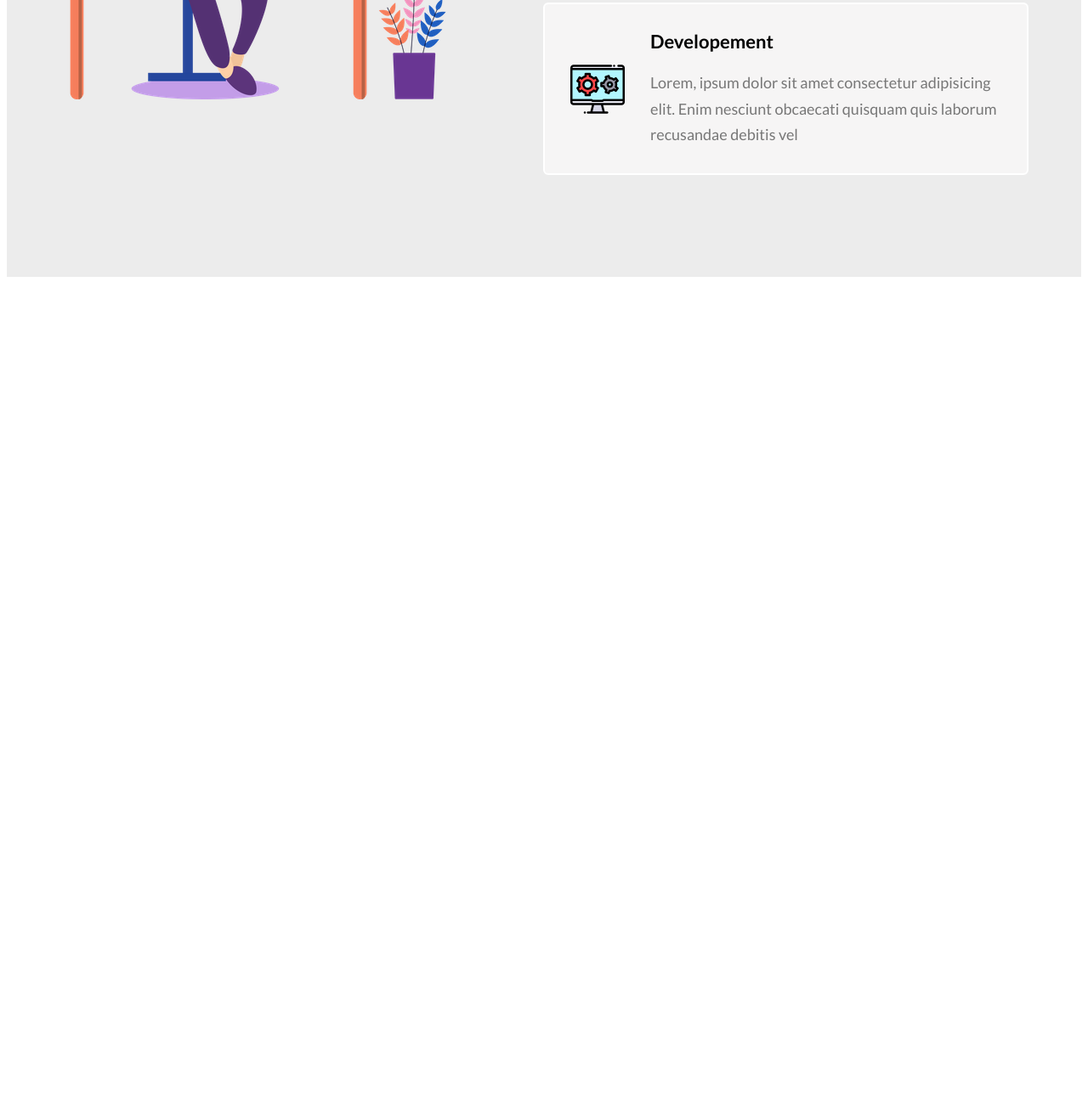
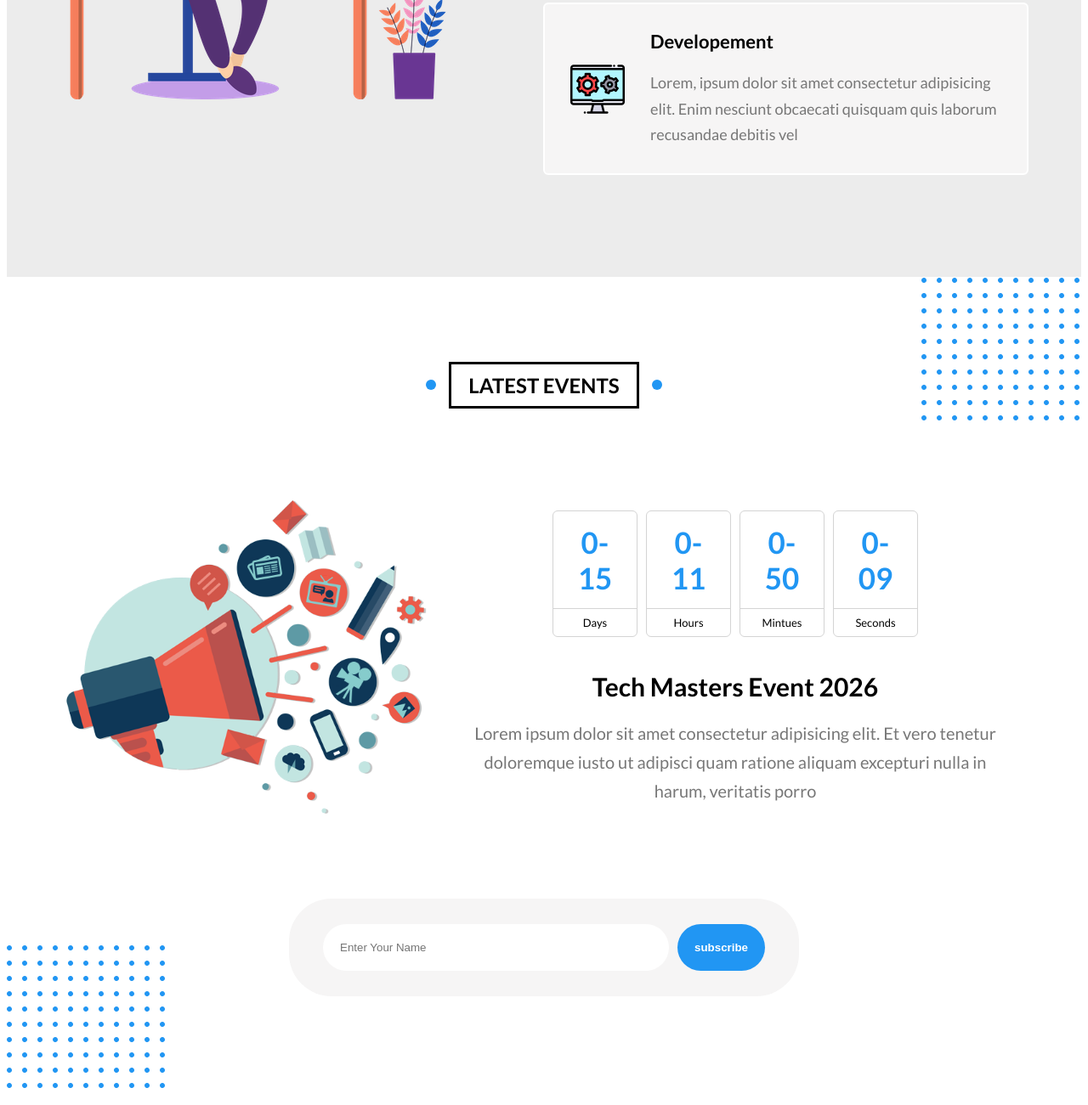
Before and after one commit to rewantal555-blip/template-3, a plain HTML site: page index.html in a window 1280 px wide. Shown: the part 8896-10197 px from the top of the page at 85% size. Before the commit the page ends 9230 px from the top, so only its background shows below. Drawn offline with nearby package versions, Linux system fonts and the light colour scheme.

Commit message:
Add and Style Latest Events Section

```diff
--- a/assets/css/style.css
+++ b/assets/css/style.css
@@ -855,7 +855,7 @@ nav .mega-menu .links li a svg {
   z-index: 1;
 }
 #work .container .boxes .box::before {
-   content: "";
+  content: "";
   left: 50%;
   top: 50%;
   position: absolute;
@@ -898,6 +898,133 @@ nav .mega-menu .links li a svg {
   margin: 20px 0 0;
 }
 /* End  how it works section */
+/* Start latest Events Section */
+#events {
+  padding: var(--main-padding);
+  position: relative;
+}
+#events .dots {
+  background-image: url(../images/dots.png) ;
+  background-repeat: no-repeat;
+  position: absolute;
+  height: 180px;
+  width: 198px;
+}
+#events .dots-up {
+  right: -10px;
+    top: 1px;
+}
+#events .dots-down {
+  bottom: 0;
+  left: 0;
+}
+#events .container {
+  display: flex;
+  justify-content: space-between;
+  align-items: center;
+  flex-wrap: wrap;
+}
+#events .container > img {
+max-width: 450px;
+}
+@media screen and (max-width:991px) {
+  #events .container > img {
+    display: none;
+  }
+  #events .dots {
+    display: none;
+  }
+}
+#events .container .info {
+  flex: 1;
+}
+#events .container .info .time {
+display: flex;
+justify-content: center;
+gap: 10px;
+align-items: center;
+margin: 20px auto;
+
+}
+@media screen and (max-width:991px) {
+  #events .container .info .time {
+    flex-wrap: wrap;
+  }
+  #events .container {
+    margin-top: -50px;
+  }
+}
+#events .container .info .time .unit {
+transition: var(--main-transition-duration);
+text-align: center;
+border-radius: 6px;
+border: 1px solid #d4d4d4;
+width: 100px;
+}
+#events .container .info .time .unit span {
+  display: block;
+  transition: var(--main-transition);
+}
+#events .container .info .time .unit span:first-child {
+  font-size: 35px;
+  color: var(--primary-color);
+  padding: 15px;
+  font-weight: bold;
+
+}
+#events .container .info .time .unit span:last-child {
+  font-size: 13px;
+  padding: 8px 10px;
+  border-top: 1px solid #d4d4d4;
+}
+#events .container .info h2 {
+font-size: 30px;
+text-align: center;
+margin: 40px 0 0 ;
+}
+#events .container .info p {
+font-size: 20px;
+line-height: 1.7;
+text-align: center;
+color: #777;
+}
+#events  .subscribe {
+  width: 100%;
+  margin-top: 50px;
+}
+#events  .subscribe form {
+  padding: 30px 40px;
+  max-width: 600px;
+  margin: 20px auto;
+  background-color: #f6f5f5;
+  border-radius:50px;
+  display: flex;
+  gap: 10px;
+}
+@media screen and (max-width:767px) {
+  #events  .subscribe form {
+    flex-direction: column;
+    padding: 30px 10px;
+  }
+}
+#events  .subscribe form input[type = "email"] {
+  padding: 20px;
+  flex: 1;
+  border: none;
+  caret-color: var(--primary-color);
+  border-radius: 50px;
+}
+#events  .subscribe form input[type = "submit"] {
+  padding: 20px;
+  cursor: pointer;
+  transition: var(--main-transition-duration);
+  color: white;
+  background-color: var(--primary-color);
+  border: none;
+  border-radius: 50px;
+  font-weight: bold;
+}
+/* End   latest Events section */
 /* Start Animation */
 @keyframes up-and-down {
   0%,
--- a/index.html
+++ b/index.html
@@ -672,24 +672,73 @@
               <img src="./assets/images/work-steps-2.png" alt="home" />
               <div class="text">
                 <h3>Architecture</h3>
-                <p> Lorem, ipsum dolor sit amet consectetur adipisicing elit. Enim
+                <p>
+                  Lorem, ipsum dolor sit amet consectetur adipisicing elit. Enim
                   nesciunt obcaecati quisquam quis laborum recusandae debitis
-                  vel</p>
+                  vel
+                </p>
               </div>
             </div>
             <div class="box">
               <img src="./assets/images/work-steps-3.png" alt="computer" />
               <div class="text">
                 <h3>Developement</h3>
-                <p>Lorem, ipsum dolor sit amet consectetur adipisicing elit. Enim
+                <p>
+                  Lorem, ipsum dolor sit amet consectetur adipisicing elit. Enim
                   nesciunt obcaecati quisquam quis laborum recusandae debitis
-                  vel</p>
+                  vel
+                </p>
               </div>
             </div>
           </div>
         </div>
       </section>
       <!--End How it works Section -->
+      <!--Start latest Events Section -->
+      <section id="events">
+        <div class="dots dots-up"></div>
+        <div class="dots dots-down"></div>
+        <h2 class="main-title">Latest Events</h2>
+        <div class="container">
+          <img src="./assets/images/events.png" alt="microphone" />
+          <div class="info">
+            <div class="time">
+              <div class="unit">
+                <span class="days">0-15</span>
+                <span>Days</span>
+              </div>
+              <div class="unit">
+                <span class="hours">0-11</span> <span>Hours</span>
+              </div>
+              <div class="unit">
+                <span class="mintues">0-50</span><span>Mintues</span>
+              </div>
+              <div class="unit">
+                <span class="seconds">0-09</span><span>Seconds</span>
+              </div>
+            </div>
+            <h2 class="title">Tech Masters Event 2026</h2>
+            <p class="description">
+              Lorem ipsum dolor sit amet consectetur adipisicing elit. Et vero
+              tenetur doloremque iusto ut adipisci quam ratione aliquam
+              excepturi nulla in harum, veritatis porro
+            </p>
+
+          </div>
+           <div class="subscribe">
+              <form action="">
+                <input
+                  type="email"
+                  name="email"
+                  id=""
+                  placeholder="Enter Your Name"
+                />
+                <input type="submit" value="subscribe" />
+              </form>
+            </div>
+        </div>
+      </section>
+      <!--End latest Events Section -->
     </main>
 
     <!-- Font Awsome kit -->
```
